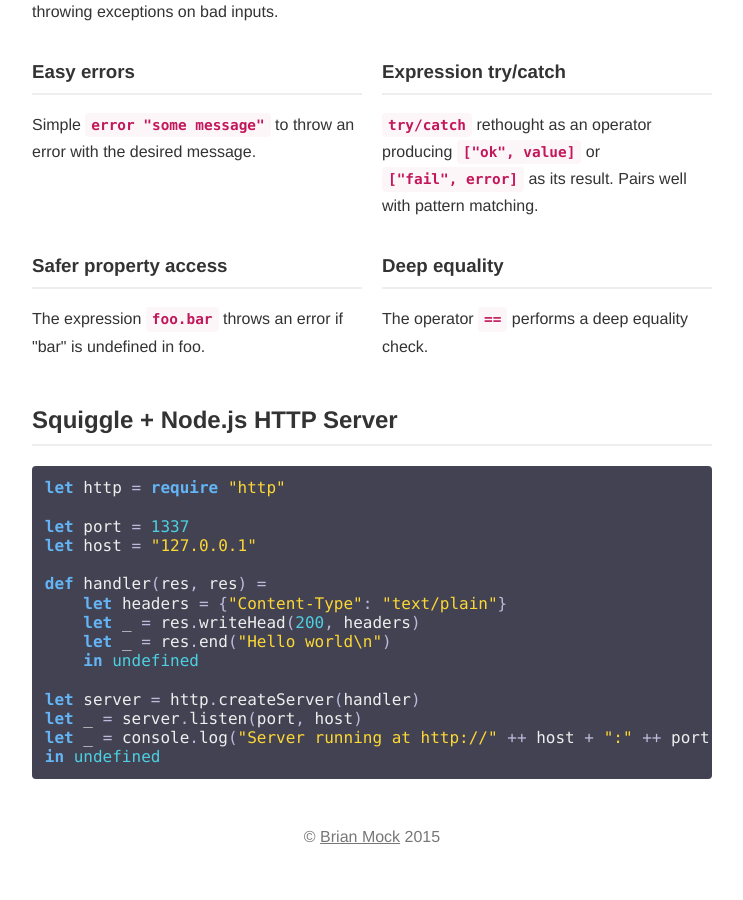
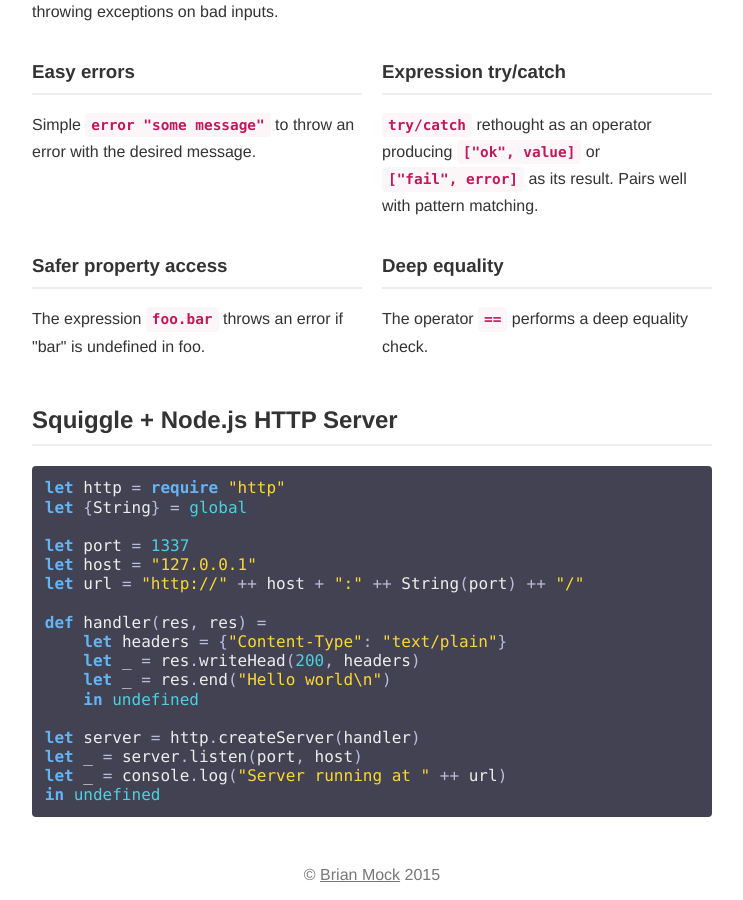
Before and after one commit to squiggle-lang/squiggle-lang.org, a Jekyll site: the page built from index.md, in a window 1280 px wide and 900 px high, scrolled down 1491 px. Shown: the whole window, without its empty margins (268-1011 px from the left). Built offline with Jekyll 4.4.1, drawn with Linux system fonts in a browser that asks for light colours; Markdown is read by kramdown in place of the engine named in the settings; before the commit the page ends 2353 px from its top, so only the background shows below that.

Commit message:
Fix HTTP server example

````diff
--- a/index.md
+++ b/index.md
@@ -108,9 +108,11 @@ Check out [the compiler][squiggle] on GitHub.
 
 ```squiggle
 let http = require "http"
+let {String} = global
 
 let port = 1337
 let host = "127.0.0.1"
+let url = "http://" ++ host + ":" ++ String(port) ++ "/"
 
 def handler(res, res) =
     let headers = {"Content-Type": "text/plain"}
@@ -120,7 +122,7 @@ def handler(res, res) =
 
 let server = http.createServer(handler)
 let _ = server.listen(port, host)
-let _ = console.log("Server running at http://" ++ host + ":" ++ port ++ "/")
+let _ = console.log("Server running at " ++ url)
 in undefined
 ```
 
````
